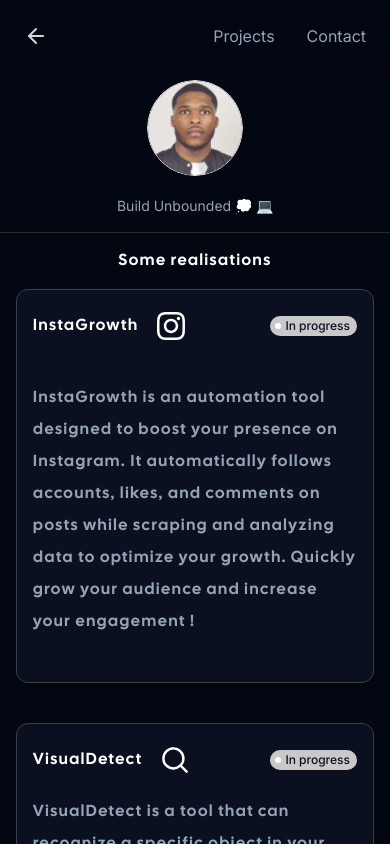
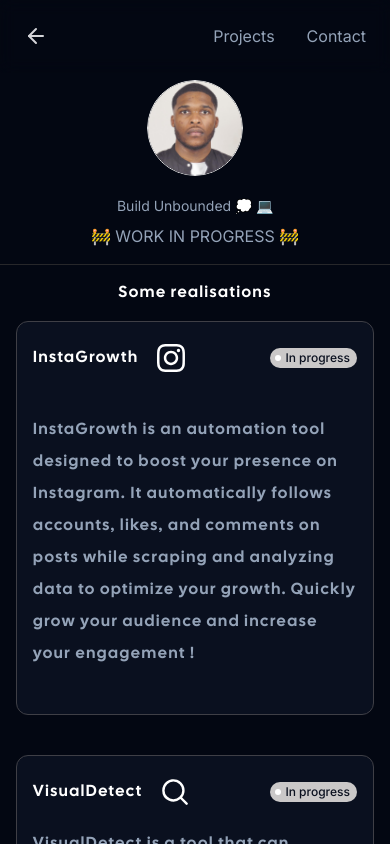
Before and after one commit to guelate/Portfolio24, a Next.js app in the folder client/: page /projects in a window 390 px wide. Shown: the top 844 px of the page. Built offline with nearby package versions, Linux system fonts and the light colour scheme.

Commit message:
feat(client):work in progress

```diff
--- a/client/app/components/Description.tsx
+++ b/client/app/components/Description.tsx
@@ -6,6 +6,7 @@ export default function Description() {
       <p className="text-sm md:text-lg lg:text-lg">
       Build Unbounded 💭 💻
       </p>
+      <p className="md:hidden lg:hidden">🚧 WORK IN PROGRESS 🚧</p>
     </div>
   );
 }
```
